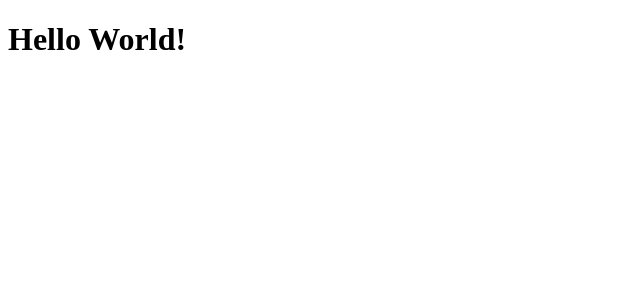
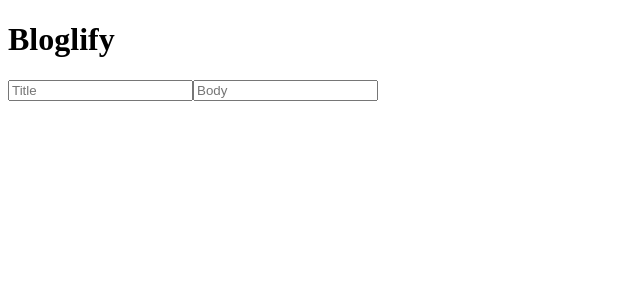
Before and after one commit to sittserp/blog, a React app: page / in a window 1280 px wide. Shown: the top 300 px of the page, without its empty margins (0-640 px from the left). Built offline with nearby package versions, Linux system fonts and the light colour scheme.

Commit message:
index.js wrapped App in BlogProvider

```diff
--- a/src/components/app/App.jsx
+++ b/src/components/app/App.jsx
@@ -1,9 +1,13 @@
 import React from 'react';
+import BlogList from '../blogs/BlogList';
+import BlogForm from '../form/BlogForm';
 
 export default function App() {
   return (
     <>
-    <h1>Hello World!</h1>
+      <h1>Bloglify</h1>
+      <BlogForm />
+      <BlogList />
     </>
   );
 }
--- a/src/index.js
+++ b/src/index.js
@@ -1,8 +1,11 @@
 import React from 'react';
 import { render } from 'react-dom';
 import App from './components/app/App';
+import { BlogProvider } from './state/BlogProvider';
 
 render(
-  <App />,
+  <BlogProvider>
+    <App />
+  </BlogProvider>,
   document.getElementById('root')
 );
--- a/src/state/BlogProvider.jsx
+++ b/src/state/BlogProvider.jsx
@@ -1,3 +1,4 @@
+/* eslint-disable react/prop-types */
 import React, { createContext, useContext, useReducer } from 'react';
 import reducer, { initialState } from '../reducers/blogReducer';
 
```
